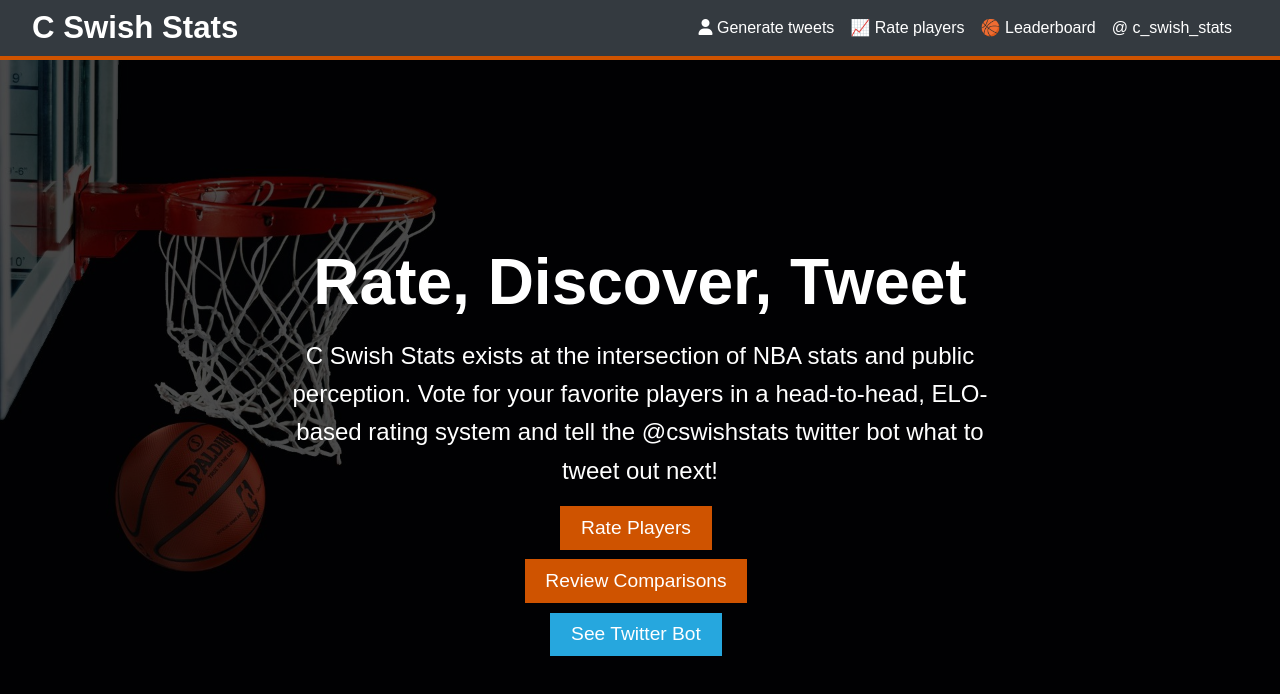
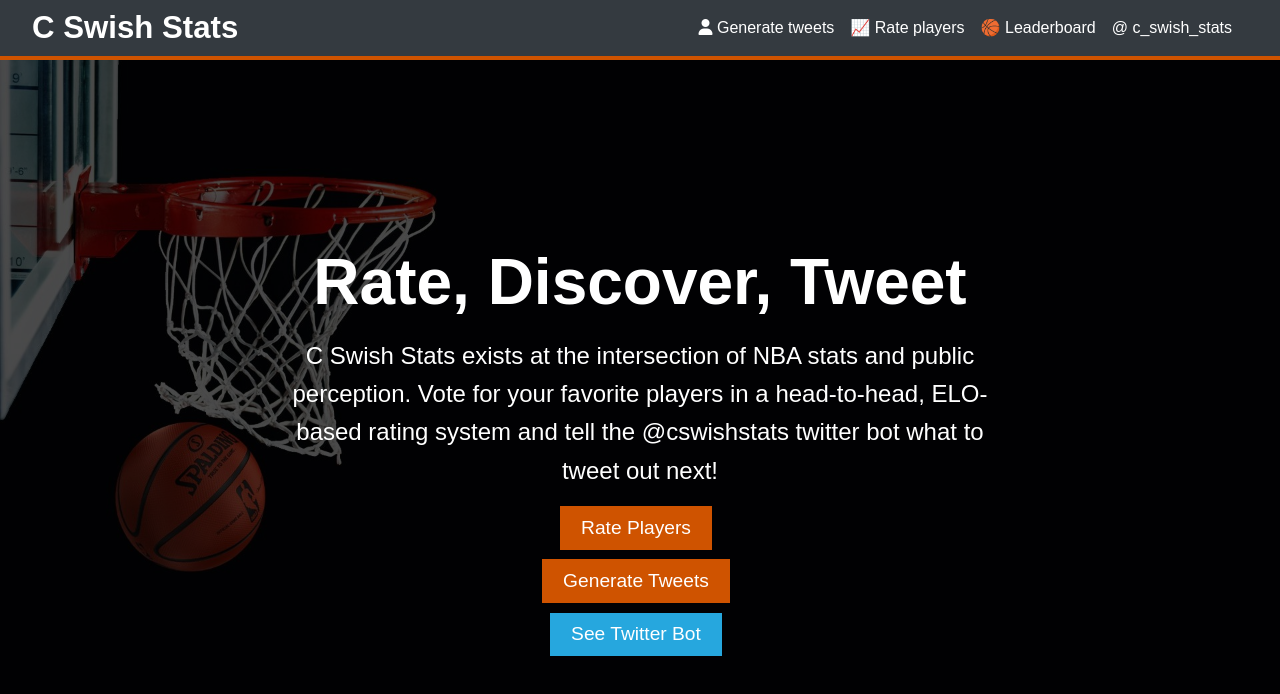
Before and after one commit to asucaden/NBA_Player_Comparison, a React (Create React App) app in the folder client/: page / in a window 1280 px wide. Shown: the top 694 px of the page. Built offline with nearby package versions, Linux system fonts and the light colour scheme.

Commit message:
changed wording on landing page

```diff
--- a/client/src/components/layout/Landing.js
+++ b/client/src/components/layout/Landing.js
@@ -17,7 +17,7 @@
               Rate Players
             </Link>
             <Link to="/Dashboard" className="btn btn-primary">
-              Review Comparisons
+              Generate Tweets
             </Link>
             <a
               href="https://twitter.com/c_swish_stats"
```
